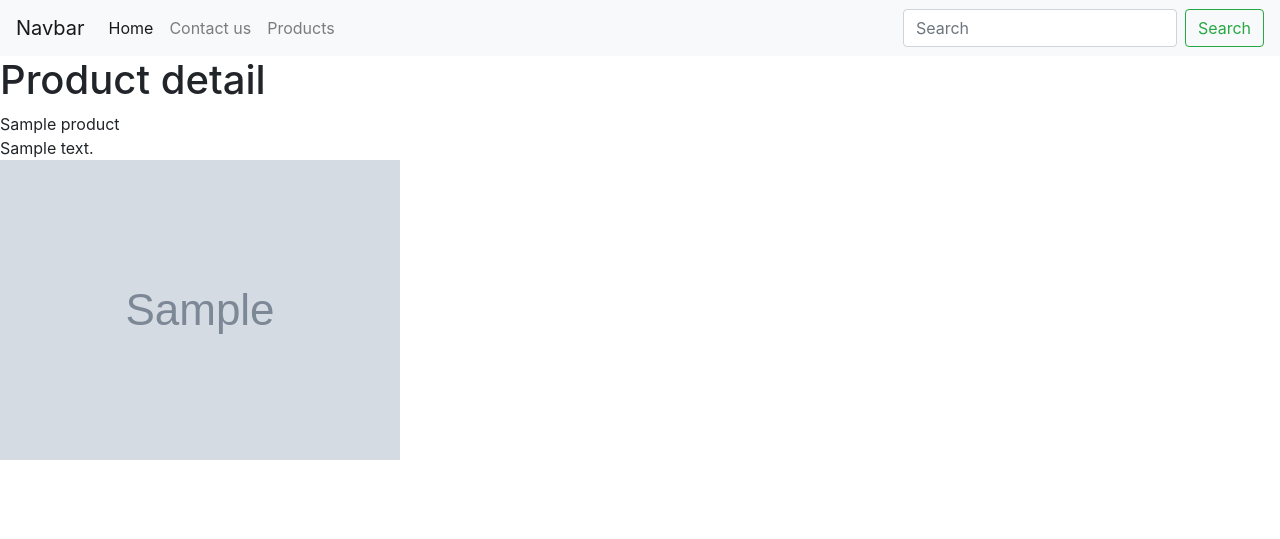
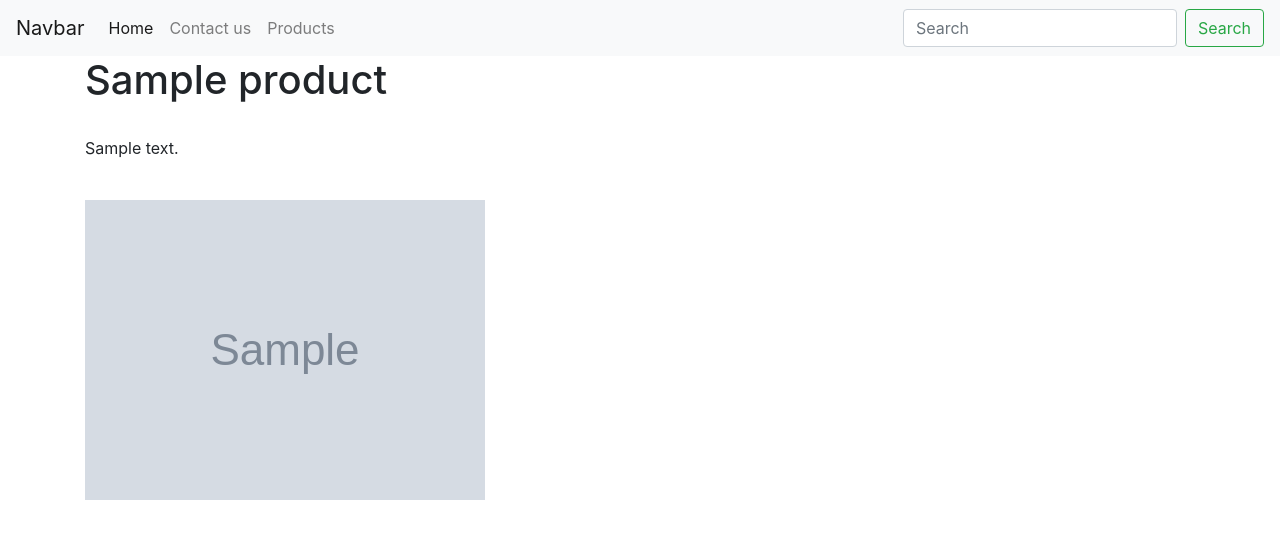
Before and after one commit to Ngahu/Django-E-commerce, a Django app: a page that uses products/templates/products/product_detail.html in a window 1280 px wide. Shown: the top 539 px of the page. Run offline with Django 3.2, Linux system fonts and the light colour scheme; tables that the repository leaves empty hold one stand-in row (values such as "Sample post"); grey boxes marked "Sample" are stand-in pictures; some libraries are stand-ins or nearby versions.

Commit message:
adding of the timestamp and updated model fields on the product model.

```diff
--- a/products/models.py
+++ b/products/models.py
@@ -55,6 +55,8 @@ class Product(models.Model):
     image = models.ImageField(upload_to=upload_image_path,blank=True, null=True)
     featured = models.BooleanField(default=False)
     active = models.BooleanField(default=True)
+    timestamp = models.DateTimeField(auto_now=False, auto_now_add=True)
+    updated = models.DateTimeField(auto_now=True)
 
 
     objects = ProductManager()
--- a/products/templates/products/product_detail.html
+++ b/products/templates/products/product_detail.html
@@ -2,13 +2,20 @@
 
 {% block content %}
 
- <h1> Product detail </h1>
 
-    {{ object.title}} </br>
-    {{object.description}} </br>
+ <div class="container">
+     <div class="row">
+         <div class="col">
+                <h1> {{ object.title}}</h1>
+                 </br>
+                {{object.description|linebreaks}} </br>
 
-    {% if object.image %}
-    <img src='{{object.image.url}}' alt="">
-    {% endif %}
+                {% if object.image %}
+                <img src='{{object.image.url}}' alt="" class="img-fluid">
+                {% endif %}
+         </div>
+     </div>
+ </div>
+
 
 {% endblock content %}
--- a/products/templates/products/snippets/card.html
+++ b/products/templates/products/snippets/card.html
@@ -7,7 +7,7 @@
   {% endif %}
   <div class="card-body">
     <h5 class="card-title">{{ instance.title }}</h5>
-    <p class="card-text">Some quick example text to build on the card title and make up the bulk of the card's content.</p>
+    <p class="card-text">{{ instance.description|truncatewords:11}}</p>
     <a href="{{ instance.get_absolute_url}}" class="btn btn-primary">View</a>
   </div>
 </div>
```
Also changed, not shown: products/migrations/0009_auto_20181106_1353.py (added).
